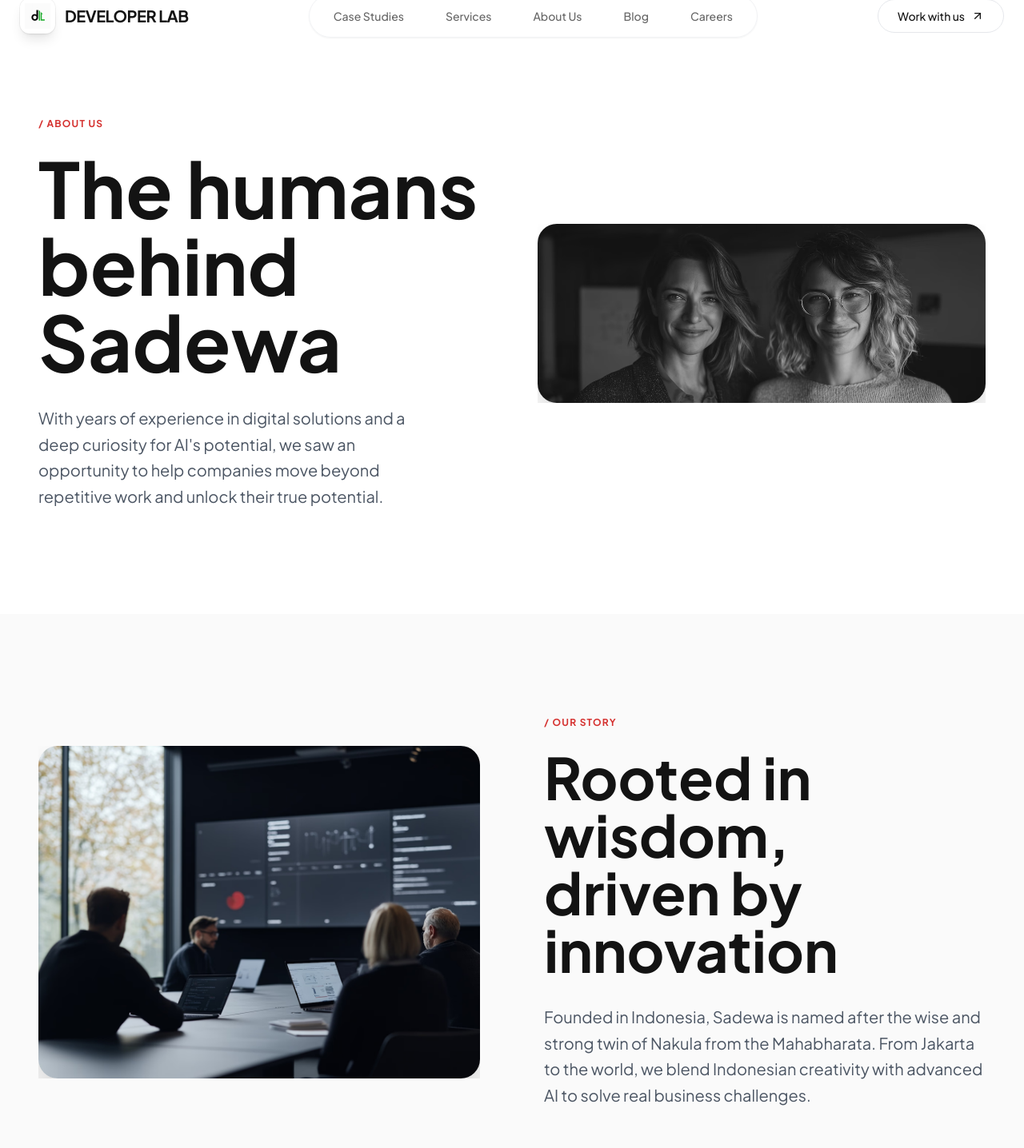
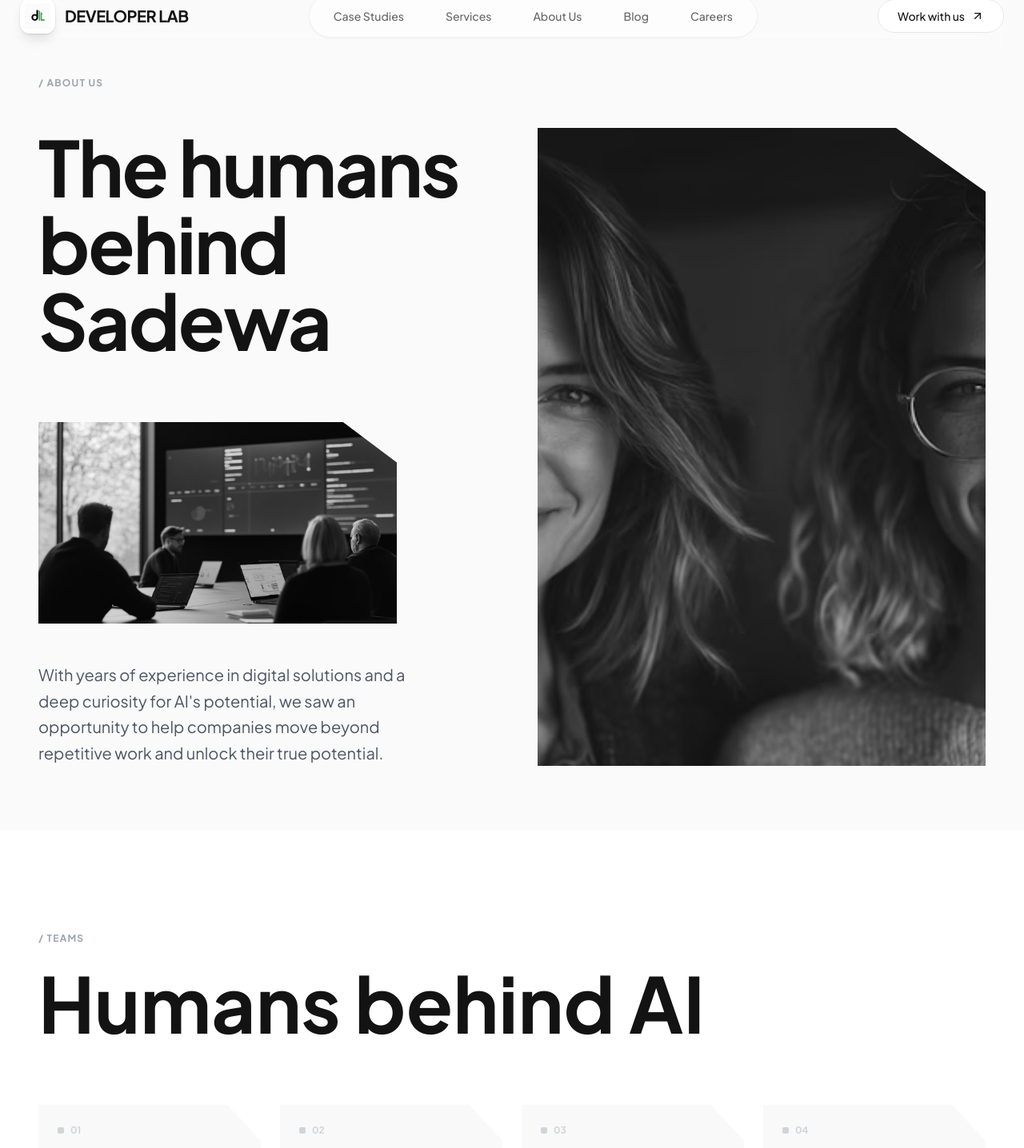
Before and after one commit to shadow-army1122/Developer_Lab, a React (Vite) app: page /about in a window 1280 px wide. Shown: the part 32-1468 px from the top of the page at 80% size. Built offline with nearby package versions, Linux system fonts and the light colour scheme.

Commit message:
describe what changed

```diff
--- a/src/App.jsx
+++ b/src/App.jsx
@@ -48,9 +48,24 @@ function App() {
             }
           />
 
-          {/* ABOUT PAGE */}
-          <Route path="/about" element={<About />} />
-
+          {/* external PAGE */}
+          <Route path="/about" element={<><About /> <Footer/></>} />
+          <Route
+            path="/Services"
+            element={
+              <>
+                <Hero />
+                <Bottlenecks />
+                <Services />
+                <CaseStudies />
+                <OurApproach />
+                <Testimonials />
+                <Comparison />
+                <Pricing />
+                <Footer />
+              </>
+            }
+          />
         </Routes>
 
       </div>
--- a/src/Pages/About.jsx
+++ b/src/Pages/About.jsx
@@ -32,20 +32,43 @@ const About = () => {
   return (
     <div id="about" className="w-full bg-white">
 
-      {/* HERO SECTION */}
-      <section className="relative min-h-screen flex items-center bg-white overflow-hidden pt-32 pb-20">
+      {/* HERO SECTION (Exact Replica of Image) */}
+      <section className="relative min-h-screen flex items-center bg-[#FAFAFA] overflow-hidden pt-32 pb-20">
         <div className="container mx-auto px-6 md:px-12">
-          <div className="grid md:grid-cols-2 gap-16 items-center">
-            {/* Left Text */}
-            <div>
+
+          {/* Top Label */}
+          <div className="mb-12">
              <ScrollReveal mode="slide-right">
-                <span className="text-[#D5312F] font-bold tracking-widest uppercase text-xs block mb-6">
+                <span className="text-gray-400 font-bold tracking-widest uppercase text-xs block">
                   / ABOUT US
                 </span>
-                <h1 className="text-6xl md:text-8xl font-black text-[#131313] leading-[0.9] mb-8">
+             </ScrollReveal>
+          </div>
+
+          <div className="grid lg:grid-cols-2 gap-16 items-start">
+
+            {/* LEFT COLUMN: Text + Small Image */}
+            <div className="flex flex-col gap-12">
+              <div>
+                <ScrollReveal mode="fade-up">
+                  <h1 className="text-6xl md:text-8xl font-black text-[#131313] leading-[0.9] mb-8 tracking-tight">
                     The humans<br />behind Sadewa
                   </h1>
                 </ScrollReveal>
+              </div>
+
+              {/* Small Image with Cut Corner */}
+              <div className="relative w-full max-w-md aspect-[16/9] overflow-hidden group">
+                 <PixelRezReveal className="w-full h-full">
+                    <div className="w-full h-full relative" style={{ clipPath: "polygon(0 0, 85% 0, 100% 20%, 100% 100%, 0 100%)" }}>
+                       <img
+                         src={storyImage}
+                         alt="Team Working"
+                         className="w-full h-full object-cover grayscale group-hover:grayscale-0 transition-all duration-700"
+                       />
+                    </div>
+                 </PixelRezReveal>
+              </div>
 
               <ScrollReveal mode="fade-up" delay={0.2}>
                 <p className="text-xl text-gray-600 max-w-lg leading-relaxed">
@@ -55,57 +78,32 @@ const About = () => {
               </ScrollReveal>
             </div>
 
-            {/* Right Image */}
-            <div className="relative">
+            {/* RIGHT COLUMN: Large Image with Cut Corner */}
+            <div className="relative h-full min-h-[600px]">
               <PixelRezReveal className="w-full h-full">
+                <div
+                  className="w-full h-full relative overflow-hidden bg-gray-200"
+                  style={{ clipPath: "polygon(0 0, 80% 0, 100% 10%, 100% 100%, 0 100%)" }}
+                >
                   <img
                     src={heroImage}
-                  alt="Sadewa Team"
-                  className="w-full rounded-3xl shadow-2xl object-cover grayscale hover:grayscale-0 transition-all duration-700"
+                    alt="Developer Lab Team Happy"
+                    className="w-full h-full object-cover grayscale hover:grayscale-0 transition-all duration-700 scale-105"
                   />
+                </div>
               </PixelRezReveal>
             </div>
+
           </div>
         </div>
       </section>
 
-      {/* OUR STORY */}
-      <section className="py-32 bg-[#FAFAFA]">
-        <div className="container mx-auto px-6 md:px-12">
-          <div className="grid md:grid-cols-2 gap-20 items-center">
-            <div className="order-2 md:order-1">
-               <PixelRezReveal>
-                  <img
-                    src={storyImage}
-                    alt="Our Story"
-                    className="w-full rounded-3xl shadow-2xl"
-                  />
-               </PixelRezReveal>
-            </div>
-            <div className="order-1 md:order-2">
-              <ScrollReveal mode="fade-up">
-                <span className="text-[#D5312F] font-bold tracking-widest uppercase text-xs block mb-6">
-                  / OUR STORY
-                </span>
-                <h2 className="text-5xl md:text-7xl font-black text-[#131313] leading-[0.9] mb-8">
-                  Rooted in wisdom,<br />driven by innovation
-                </h2>
-                <p className="text-xl text-gray-600 leading-relaxed">
-                  Founded in Indonesia, Sadewa is named after the wise and strong twin of Nakula from the Mahabharata.
-                  From Jakarta to the world, we blend Indonesian creativity with advanced AI to solve real business challenges.
-                </p>
-              </ScrollReveal>
-            </div>
-          </div>
-        </div>
-      </section>
-
-      {/* HUMANS BEHIND AI (New Design) */}
+      {/* TEAM GRID (Humans behind AI) */}
       <section className="py-32 bg-white">
         <div className="container mx-auto px-6 md:px-12">
           <div className="mb-20">
              <ScrollReveal mode="fade-up">
-                <span className="text-[#D5312F] font-bold tracking-widest uppercase text-xs block mb-6">
+                <span className="text-gray-400 font-bold tracking-widest uppercase text-xs block mb-6">
                   / TEAMS
                 </span>
                 <h2 className="text-6xl md:text-8xl font-black text-[#131313]">
@@ -118,13 +116,11 @@ const About = () => {
             {team.map((member, i) => (
               <ScrollReveal key={i} mode="fade-up" delay={i * 0.1} className="group">
                 <div
-                  className="relative bg-white border border-gray-100 p-6 pb-8 hover:shadow-lg transition-all duration-300 overflow-hidden"
-                  // Custom Clip Path for the "Cut Corner" look
-                  style={{ clipPath: "polygon(0 0, 85% 0, 100% 10%, 100% 100%, 0 100%)", borderRadius: "1.5rem" }}
+                  className="relative bg-[#F9F9F9] p-6 pb-8 hover:shadow-lg transition-all duration-300 overflow-hidden"
+                  style={{ clipPath: "polygon(0 0, 85% 0, 100% 10%, 100% 100%, 0 100%)", borderRadius: "0 1.5rem 1.5rem 1.5rem" }}
                 >
-                  {/* Number */}
-                  <span className="absolute top-6 left-6 text-xs font-bold text-gray-300">
-                     ■ 0{i + 1}
+                  <span className="absolute top-6 left-6 text-xs font-bold text-gray-300 flex items-center gap-2">
+                     <div className="w-2 h-2 bg-gray-300 rounded-sm" /> 0{i + 1}
                   </span>
 
                   <div className="mt-8 mb-6 overflow-hidden rounded-2xl aspect-[4/5]">
@@ -144,16 +140,16 @@ const About = () => {
         </div>
       </section>
 
-      {/* JOIN OUR TEAM (New Design) */}
-      <section className="py-32 bg-[#FAFAFA]">
+      {/* CAREERS (Join our team) */}
+      <section className="py-32 bg-white border-t border-gray-100">
         <div className="container mx-auto px-6 md:px-12">
 
           <div className="grid md:grid-cols-2 gap-20 items-start">
 
-            {/* Left Sticky Content */}
+            {/* Left Content */}
             <div className="sticky top-32">
                <ScrollReveal mode="fade-up">
-                 <span className="text-[#D5312F] font-bold tracking-widest uppercase text-xs block mb-6">
+                 <span className="text-gray-400 font-bold tracking-widest uppercase text-xs block mb-6">
                    / CAREERS
                  </span>
                  <h2 className="text-6xl md:text-8xl font-black text-[#131313] leading-[0.9] mb-8">
@@ -182,19 +178,19 @@ const About = () => {
                 { title: "AI Automation Specialist", location: "REMOTE", salary: "$250k - $350k" },
               ].map((job, i) => (
                 <ScrollReveal key={i} mode="slide-right" delay={i * 0.1}>
-                  <div className="bg-white rounded-xl p-8 hover:bg-white/80 transition-all cursor-pointer group border border-gray-200 hover:border-gray-300 shadow-sm hover:shadow-md relative overflow-hidden">
-                    {/* Cut Corner Effect for Job Card */}
-                    <div className="absolute top-0 right-0 w-8 h-8 bg-[#FAFAFA] transform rotate-45 translate-x-4 -translate-y-4 border border-gray-200" />
+                  <div className="bg-[#F9F9F9] rounded-xl p-8 hover:bg-white hover:shadow-md transition-all cursor-pointer group border border-transparent hover:border-gray-200 relative overflow-hidden">
+                    {/* Cut Corner Effect */}
+                    <div className="absolute top-0 right-0 w-10 h-10 bg-white transform rotate-45 translate-x-5 -translate-y-5 border border-gray-100" />
 
-                    <div className="flex justify-between items-center">
+                    <div className="flex justify-between items-center relative z-10">
                       <div>
-                        <h3 className="text-2xl font-bold text-[#131313] mb-2 group-hover:text-[#D5312F] transition-colors">{job.title}</h3>
+                        <h3 className="text-2xl font-bold text-[#131313] mb-2 group-hover:text-[#98fe00] transition-colors">{job.title}</h3>
                         <p className="text-gray-500 text-xs font-bold tracking-wider uppercase">
                           {job.location} <span className="text-gray-300 mx-2">/</span> CONTRACT <span className="text-gray-300 mx-2">/</span> {job.salary}
                         </p>
                       </div>
-                      <div className="w-10 h-10 bg-gray-100 rounded-lg flex items-center justify-center group-hover:bg-[#131313] group-hover:text-white transition-colors">
-                         <ArrowUpRight size={20} />
+                      <div className="w-12 h-12 bg-gray-200 rounded-lg flex items-center justify-center group-hover:bg-[#131313] group-hover:text-white transition-colors">
+                         <ArrowUpRight size={24} />
                       </div>
                     </div>
                   </div>
--- a/src/components/Navbar.jsx
+++ b/src/components/Navbar.jsx
@@ -83,9 +83,9 @@ const NavCTA = () => {
 --------------------------------------------- */
 const navLinks = [
   { name: 'Case Studies', href: '#case-studies' },
-  { name: 'Services', href: '#services' },
+  { name: 'Services', href: '/services' },
   { name: 'About Us', href: '/about' },
-  { name: 'Blog', href: '#blog' },
+  { name: 'Blog', href: '' },
   { name: 'Careers', href: '#careers' },
 ];
 
```
Lines whose indentation alone changed are shown as unchanged.
